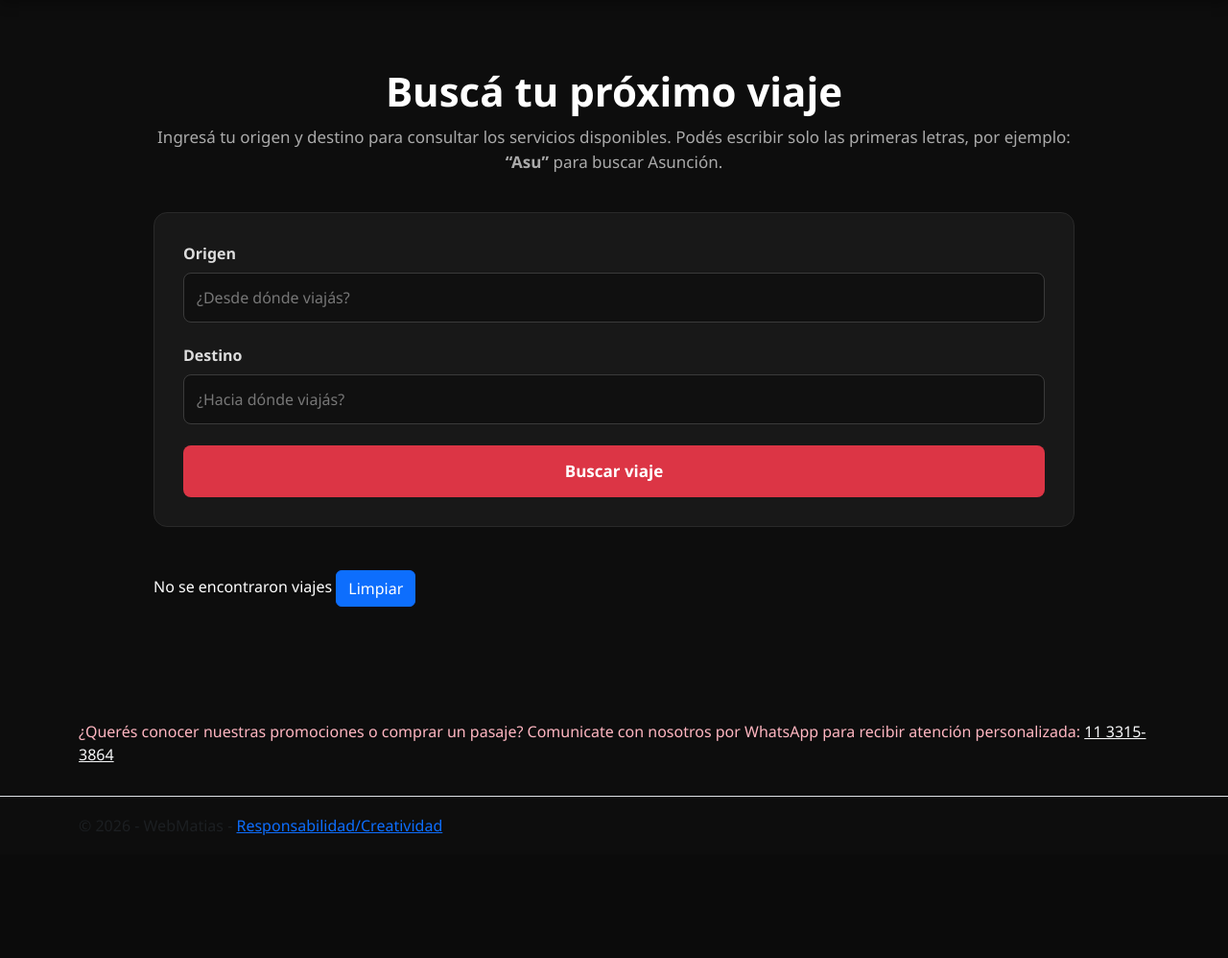
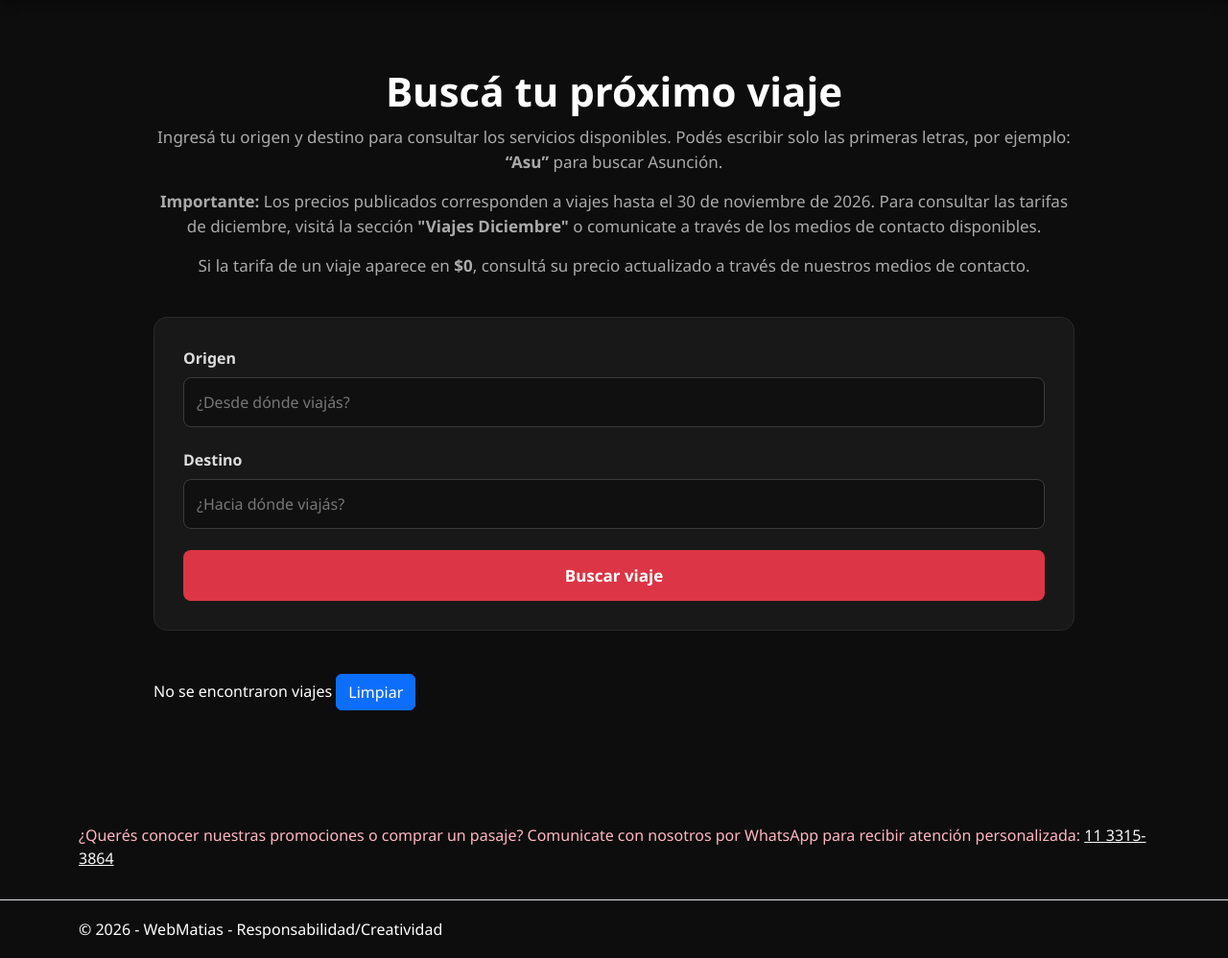
Before and after one commit to gomezalejandromatias/WebMatias-MVC, an ASP.NET Core app: page /Viajes/Viajes in a window 1280 px wide. Shown: the part 97-1095 px from the top of the page at 96% size. Before the commit the page ends 967 px from the top, so only its background shows below. Run offline with ASP.NET Core 8, Linux system fonts and the light colour scheme; style sheets or scripts are compiled from the project's sources; the project's own start-up code is not run, and a stand-in starts its controllers and pages.

Commit message:
actualizaciones previo a subir al host

```diff
--- a/WebMatias-MVC/Program.cs
+++ b/WebMatias-MVC/Program.cs
@@ -26,15 +26,14 @@ builder.Services.AddControllersWithViews(options =>
 
 //"Cuando alguien necesite un CotizacionApiService,
 //crealo y dale un HttpClient ya configurado para apuntar a mi Web API."
-
 builder.Services.AddHttpClient<CotizacionApiService>(client =>
 {
-    client.BaseAddress = new Uri("https://localhost:7251/");
+    client.BaseAddress = new Uri("https://matiasweb-api-h3fyejh0g6ezhbf8.brazilsouth-01.azurewebsites.net/");
 });
 
 builder.Services.AddHttpClient<MercadoPagoApiService>(client =>
 {
-    client.BaseAddress = new Uri("https://localhost:7251/");
+    client.BaseAddress = new Uri("https://matiasweb-api-h3fyejh0g6ezhbf8.brazilsouth-01.azurewebsites.net/");
 });
 
 
--- a/WebMatias-MVC/Views/Shared/_Layout.cshtml
+++ b/WebMatias-MVC/Views/Shared/_Layout.cshtml
@@ -108,9 +108,9 @@
         </main>
     </div>
 
-    <footer class="border-top footer text-muted">
+    <footer class="border-top footer text-white">
         <div class="container">
-            &copy; 2026 - WebMatias - <a asp-area="" asp-controller="Home" asp-action="Privacy">Responsabilidad/Creatividad</a>
+            &copy; 2026 - WebMatias - Responsabilidad/Creatividad
         </div>
     </footer>
     <script src="~/lib/jquery/dist/jquery.min.js"></script>
--- a/WebMatias-MVC/Views/Viajes/Viajes.cshtml
+++ b/WebMatias-MVC/Views/Viajes/Viajes.cshtml
@@ -10,7 +10,22 @@
 
         <p>
             Ingresá tu origen y destino para consultar los servicios disponibles.
-            Podés escribir solo las primeras letras, por ejemplo: <strong>“Asu”</strong> para buscar Asunción.
+            Podés escribir solo las primeras letras, por ejemplo:
+            <strong>“Asu”</strong> para buscar Asunción.
+        </p>
+
+        <p>
+            <strong>Importante:</strong> Los precios publicados corresponden
+            a viajes hasta el 30 de noviembre de 2026.
+            Para consultar las tarifas de diciembre, visitá la sección
+            <strong>"Viajes Diciembre"</strong> o comunicate a través
+            de los medios de contacto disponibles.
+        </p>
+
+        <p>
+            Si la tarifa de un viaje aparece en <strong>$0</strong>,
+            consultá su precio actualizado a través de nuestros
+            medios de contacto.
         </p>
     </div>
 
```
Also changed, not shown: WebMatias-MVC/Controllers/GiroController.cs (+4 -7 lines), WebMatias-MVC/Views/Giro/Giro.cshtml (+2 -7 lines), WebMatias-MVC/Views/Giro/ResultadoPago.cshtml (+49 -2 lines).
